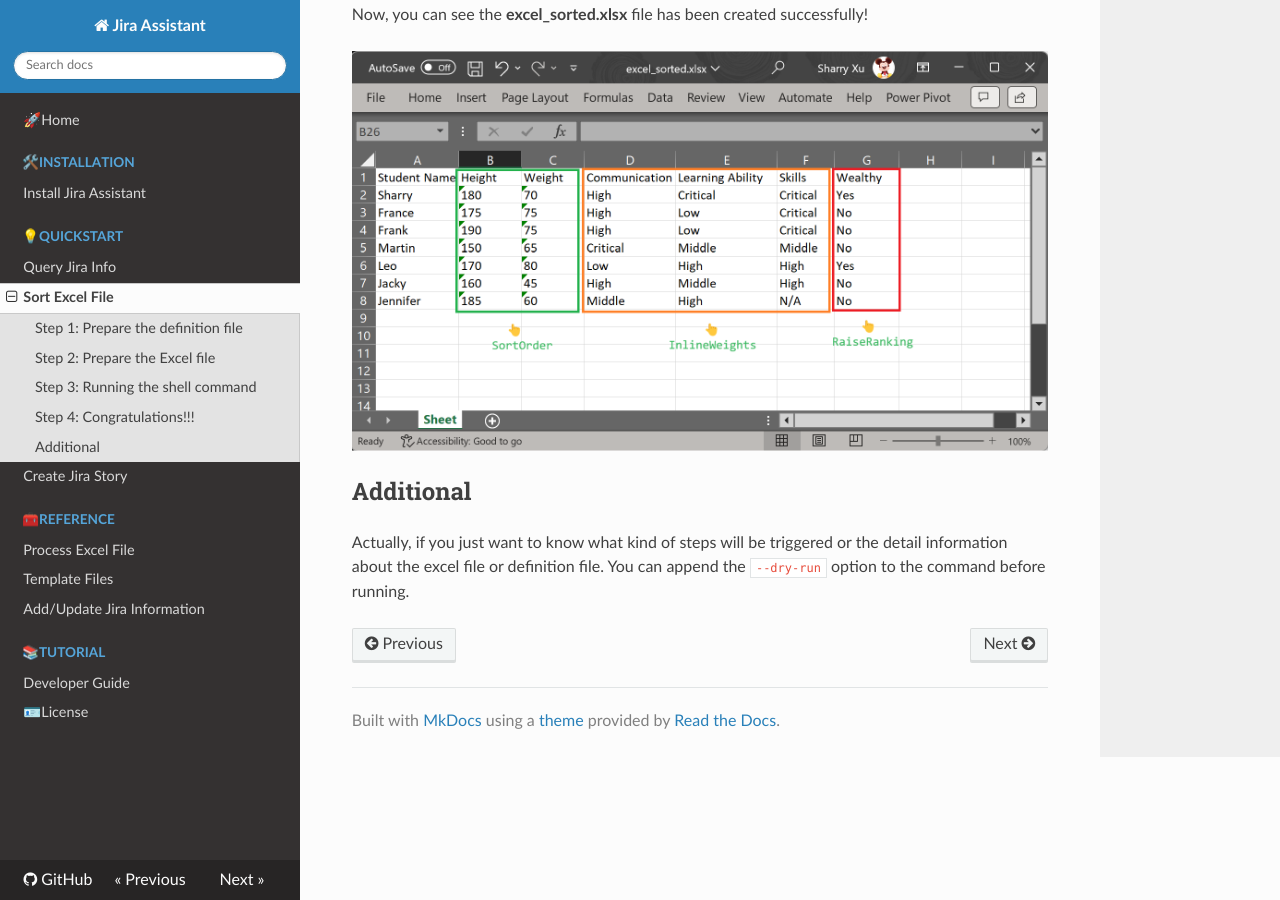
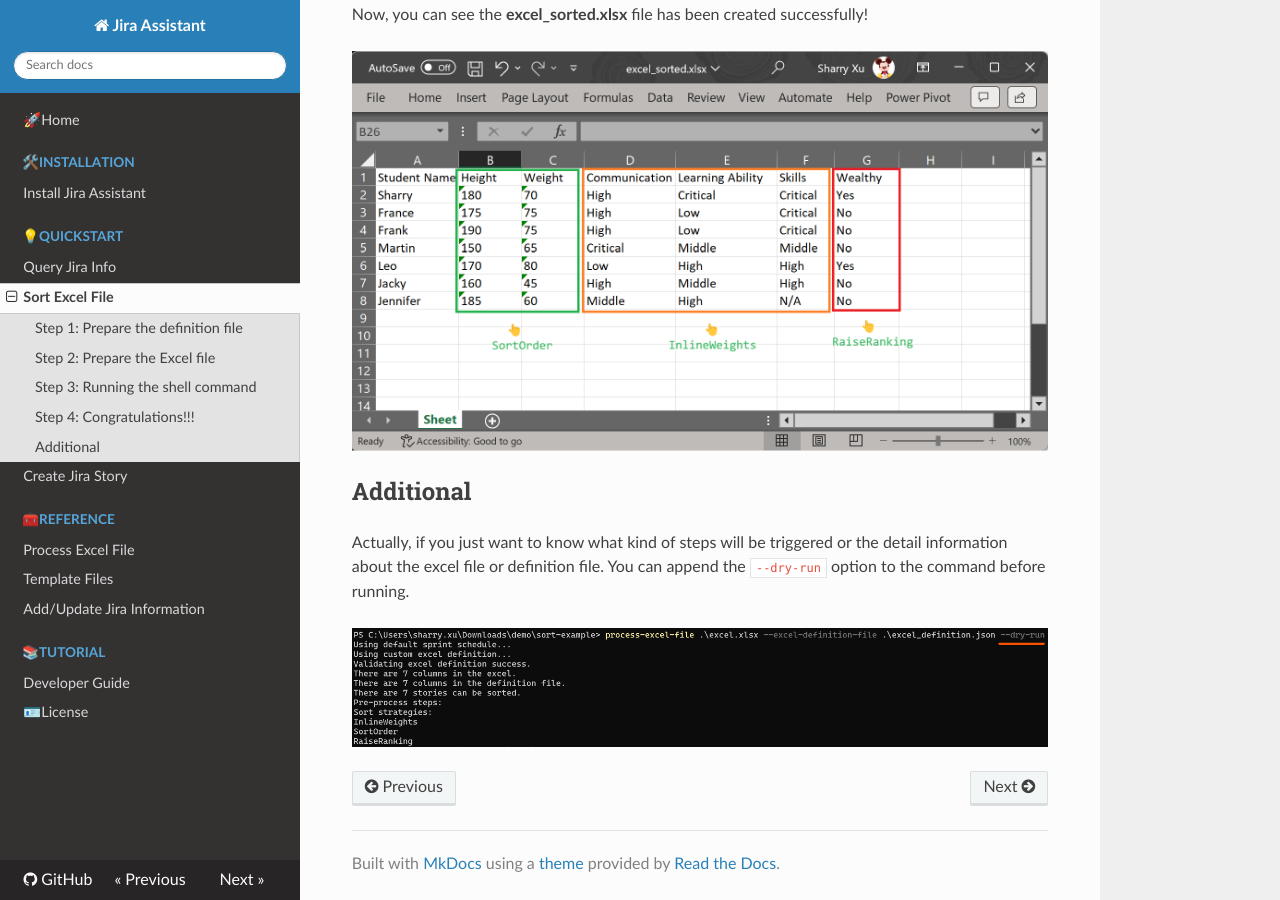
Before and after one commit to jira-assistant/jira-assistant, an MkDocs documentation site: the page built from docs/quick_start/sort_excel_file.md, in a window 1280 px wide and 900 px high, scrolled down 4731 px. Built offline with MkDocs 1.6.1, drawn with Linux system fonts in a browser that asks for light colours; nearby versions of some CDN libraries.

Commit message:
Keep working on the documentation.

```diff
--- a/docs/quick_start/sort_excel_file.md
+++ b/docs/quick_start/sort_excel_file.md
@@ -174,3 +174,5 @@ Now, you can see the **excel_sorted.xlsx** file has been created successfully!
 
 Actually, if you just want to know what kind of steps will be triggered or the detail information about the excel file or definition file.
 You can append the `--dry-run` option to the command before running.
+
+![sort_excel_command_dry_run](../_static/image/quick_start/sort_excel_file/sort_excel_command_dry_run.png)
```
Also changed, not shown: docs/_static/image/quick_start/sort_excel_file/sort_excel_command_dry_run.png (added).
